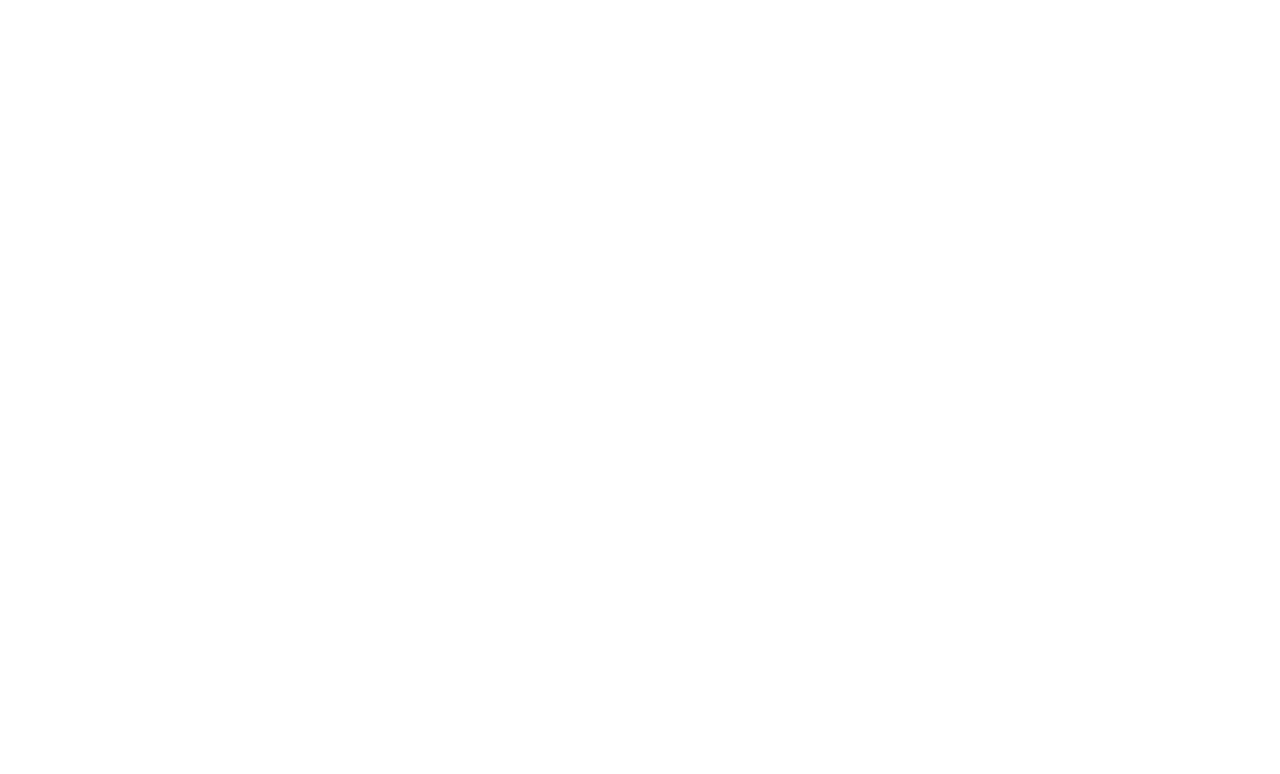
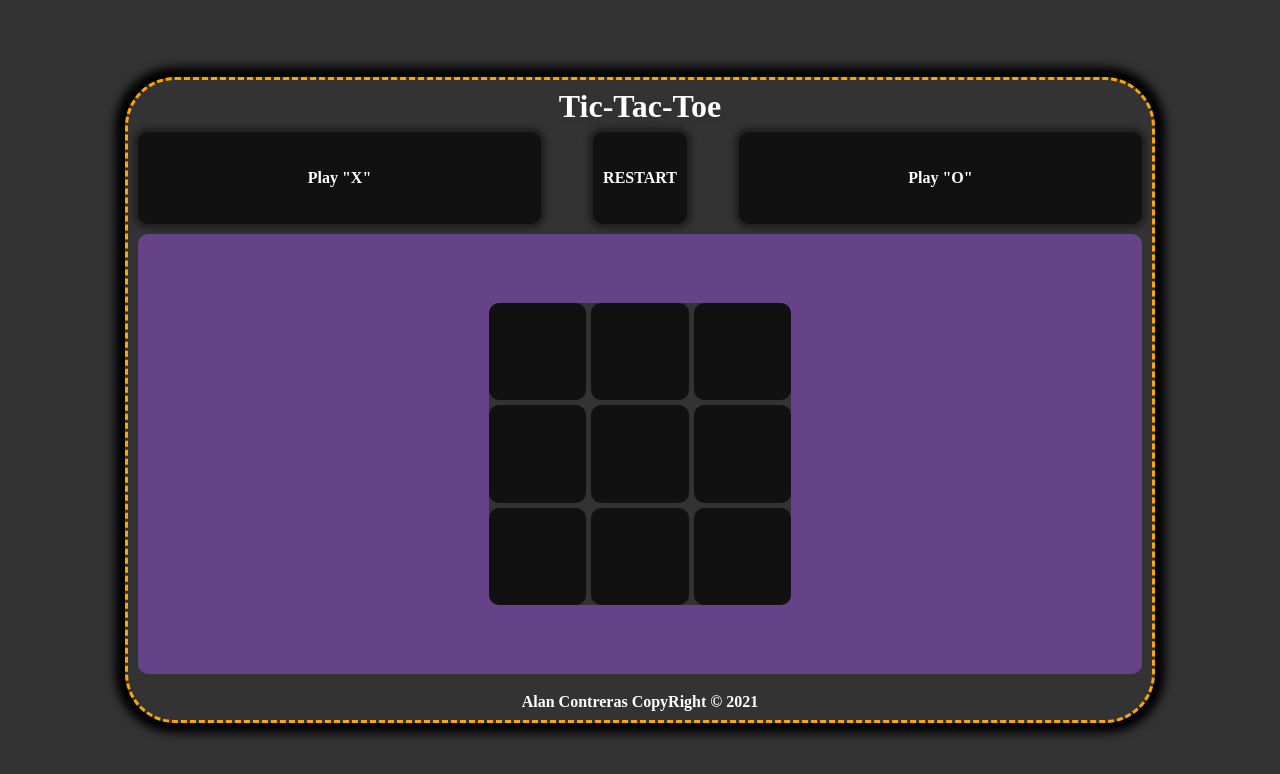
Before and after one commit to AlanContrerasM/ticTacToe-Demo-Odin, a plain HTML site: page index.html in a window 1280 px wide. Drawn offline with Linux system fonts and the light colour scheme.

Commit message:
Add html structure and styles

```diff
--- a/css/style.css
+++ b/css/style.css
@@ -0,0 +1,106 @@
+body{
+    height: 100vh;
+    background-color: #333;
+    display: grid;
+    place-items: center;
+    color: white;
+    font-weight: bolder;
+
+}
+.container{
+    height: 80%;
+    width: 80%;
+    display: grid;
+    grid-template-rows: auto 1fr 5fr auto;
+    border: 3px dashed orange;
+    border-radius: 50px;
+    box-shadow: 0px 0px 10px 10px black;
+}
+
+.center-grid{
+    display: grid;
+    place-items: center;
+}
+header{
+    font-size: 2em;
+    font-weight: bolder;
+    padding: 10px;
+
+}
+h1{
+    text-shadow: 2px 2px 4px #333;
+}
+nav{
+    display: grid;
+    grid-template-columns: 1fr auto 1fr;
+    gap: 2em;
+}
+
+nav > div{
+    background-color: #111;
+    border-radius: 10px;
+    margin: 0px 10px;
+    cursor: pointer;
+    box-shadow: 0px 0px 5px 5px #222;
+    transition: .5s;
+}
+
+nav > div:hover{
+    background-color: #aa0;
+    transform: scale(1.1);
+}
+
+#restart{
+    padding: 0px 10px;
+    z-index: 1;
+}
+footer{
+    padding: 10px;
+}
+
+main{
+    background-color: rgb(102, 66, 136);
+    border-radius: 10px;
+    margin: 10px;
+}
+#gameBoard{
+    background-color: #333;
+    min-width: 30%;
+   padding-bottom: 30%;
+   border-radius: 10px;
+   position: relative;
+
+}
+
+#fieldContainer{
+    position: absolute;
+    height: 100%;
+    width: 100%;
+    border-radius: 10px;
+    display: grid;
+    gap: 5px;
+    grid-template-columns: repeat(3, 1fr);
+    grid-auto-rows: auto;
+    place-items: stretch;
+}
+.field{
+    background-color:#111;
+    border-radius: 10px;
+    cursor: pointer;
+
+    transition: .5s;
+}
+
+.field:hover{
+    background-color: #aa0;
+    box-shadow: 0px 0px 5px 5px #222;
+    transform: scale(1.1);
+}
+
+@media screen and (max-width: 750px) {
+    #gameBoard{
+        min-width: 45%;
+
+       padding-bottom: 45%;
+    }
+}
--- a/index.html
+++ b/index.html
@@ -4,7 +4,7 @@
 <head>
   <meta charset="utf-8">
 
-  <title>New Webpage</title>
+  <title>Tic-Tac-Toe Demo</title>
   <meta name="description" content="New Webpage">
 
   <link rel="stylesheet" href="css/reset.css">
@@ -14,11 +14,33 @@
 </head>
 
 <body>
+  <div class="container">
+    <header class="center-grid">
+      <h1>Tic-Tac-Toe</h1>
+    </header>
+    <nav>
+      <div class="center-grid">Play "X"</div>
+      <div class="center-grid" id="restart">RESTART</div>
+      <div class="center-grid">Play "O"</div>
+    </nav>
+    <main class="center-grid">
+      <div id="gameBoard">
+        <div id="fieldContainer">
 
-  <header></header>
-  <nav></nav>
-  <main></main>
-  <footer></footer>
+          <div class="field"></div>
+          <div class="field"></div>
+          <div class="field"></div>
+          <div class="field"></div>
+          <div class="field"></div>
+          <div class="field"></div>
+          <div class="field"></div>
+          <div class="field"></div>
+          <div class="field"></div>
+        </div>
+      </div>
+    </main>
+    <footer class="center-grid">Alan Contreras CopyRight &copy; 2021</footer>
+  </div>
   <script src="js/scripts.js"></script>
 </body>
 </html>
```
